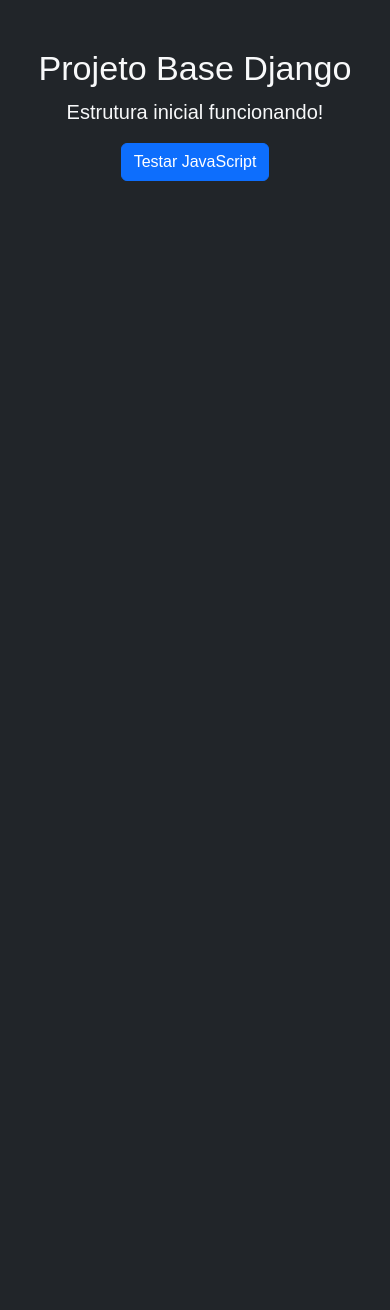
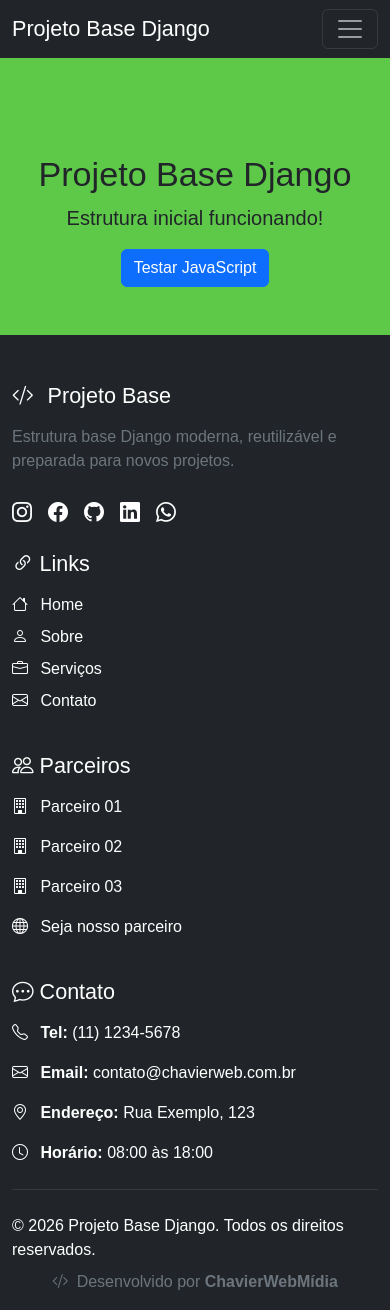
Before and after one commit to chavierwebmidia2026-glitch/site_novaonda_hotel, a Django app: page / in a window 390 px wide. Before the commit the page ends 181 px from the top, so only its background shows below. Run offline with Django 5.2, Linux system fonts and the light colour scheme.

Commit message:
Estrutura base Django com templates reutilizáveis e responsivos
`Estrutura e organização da base do projeto Django para reutilização em futuros projetos. Criação e configuração do sistema de templates com base.html, herança de templates e includes reutilizáveis para Header, Navbar, Footer e Card. Organização dos arquivos estáticos em CSS, JavaScript e imagens. Configuração e integração do Bootstrap e Bootstrap Icons. Implementação de Header e Navbar responsivos, com menu normal em telas maiores e menu hambúrguer em dispositivos móveis. Desenvolvimento e organização do Footer com links, ícones, parceiros e informações de contato. Configuração das URLs, Views e página Home. Testes realizados no navegador utilizando a página Home, verificando o carregamento dos templates, herança, includes, estilos, JavaScript, navegação e responsividade. A estrutura está funcionando corretamente na Home e preparada para a criação das próximas páginas.`

```diff
--- /dev/null
+++ b/projeto_base/static/css/contatos.css
@@ -0,0 +1,4 @@
+/* ============================
+   < CHWM := CHAVIERWEBMÍDIA >
+   < CSS := ESTILO CONTATOS.CSS >
+   ============================ */
--- /dev/null
+++ b/projeto_base/static/css/sobre.css
@@ -0,0 +1,4 @@
+/* ============================
+   < CHWM := CHAVIERWEBMÍDIA >
+   < CSS := ESTILO SOBRE.CSS >
+   ============================ */
--- a/projeto_base/static/css/style.css
+++ b/projeto_base/static/css/style.css
@@ -15,6 +15,6 @@ html {
 
 body {
     min-height: 100vh;
-    background-color: #101cc4;
+    background-color: #5ec949;
     font-family: Arial, sans-serif;
 }
--- a/projeto_base/static/js/script.js
+++ b/projeto_base/static/js/script.js
@@ -0,0 +1,7 @@
+// Mensagem no console
+console.log("JavaScript funcionando!");
+
+// Função para testar no navegador
+function mostrarMensagem() {
+    alert("JavaScript funcionando!");
+}
--- /dev/null
+++ b/projeto_base/templates/base.html
@@ -0,0 +1,55 @@
+<!-- ==================================
+    < CHWM := CHAVIERWEBMÍDIA >
+    < HTML := PÁGINA BASE.HTML INCLUDE >
+    =================================== -->
+
+{% load static %}
+
+<!DOCTYPE html>
+<html lang="pt-br">
+
+<head>
+    <meta charset="UTF-8">
+    <meta name="viewport" content="width=device-width, initial-scale=1.0">
+
+    <title>{% block title %}Projeto Base Django{% endblock %}</title>
+
+    <!-- Bootstrap -->
+    <link href="https://cdn.jsdelivr.net/npm/bootstrap@5.3.3/dist/css/bootstrap.min.css" rel="stylesheet">
+
+    <!-- Bootstrap Icons -->
+    <link rel="stylesheet"
+      href="https://cdn.jsdelivr.net/npm/bootstrap-icons@1.11.3/font/bootstrap-icons.min.css">
+
+
+    <!-- CSS próprio -->
+    <link rel="stylesheet" href="{% static 'css/style.css' %}">
+    <link rel="stylesheet" href="{% static 'css/sobre.css' %}">
+    <link rel="stylesheet" href="{% static 'css/contatos.css' %}">
+
+</head>
+
+<body class="d-flex flex-column min-vh-100">
+
+    {% include 'includes/header.html' %}
+
+    <main class="flex-grow-1 py-5">
+
+        {% block content %}
+        {% endblock %}
+
+
+    </main>
+
+    {% include 'includes/footer.html' %}
+
+    <!-- Bootstrap JS -->
+    <script src="https://cdn.jsdelivr.net/npm/bootstrap@5.3.3/dist/js/bootstrap.bundle.min.js">
+    </script>
+
+    <!-- JavaScript próprio -->
+    <script src="{% static 'js/script.js' %}"></script>
+
+</body>
+
+</html>
--- /dev/null
+++ b/projeto_base/templates/contatos.html
@@ -0,0 +1,4 @@
+<!-- =============================
+    < CHWM := CHAVIERWEBMÍDIA >
+    < HTML := PÁGINA CONTATOS >
+    ============================= -->
--- /dev/null
+++ b/projeto_base/templates/includes/footer.html
@@ -0,0 +1,294 @@
+<!-- ====================================
+    < CHWM := CHAVIERWEBMÍDIA >
+    < HTML := PÁGINA FOOTER.HTML INCLUDE >
+    ==================================== -->
+
+
+
+
+
+<footer class="footer bg-dark text-white pt-5 pb-3">
+
+    <div class="container">
+
+        <!-- =========================
+             CONTEÚDO PRINCIPAL
+        ========================== -->
+        <div class="row g-4">
+
+
+            <!-- =========================
+                 MARCA
+            ========================== -->
+            <div class="col-12 col-md-4">
+
+                <h2 class="fs-4 mb-3">
+                    <i class="bi bi-code-slash me-2"></i>
+                    Projeto Base
+                </h2>
+
+                <p class="text-secondary fs-6">
+                    Estrutura base Django moderna,
+                    reutilizável e preparada para novos projetos.
+                </p>
+
+                <!-- Redes sociais -->
+                <div class="d-flex gap-3 mt-4">
+
+                    <a href="#"
+                       class="text-white fs-5"
+                       title="Instagram">
+                        <i class="bi bi-instagram"></i>
+                    </a>
+
+                    <a href="#"
+                       class="text-white fs-5"
+                       title="Facebook">
+                        <i class="bi bi-facebook"></i>
+                    </a>
+
+                    <a href="#"
+                       class="text-white fs-5"
+                       title="GitHub">
+                        <i class="bi bi-github"></i>
+                    </a>
+
+                    <a href="#"
+                       class="text-white fs-5"
+                       title="LinkedIn">
+                        <i class="bi bi-linkedin"></i>
+                    </a>
+
+                    <a href="#"
+                       class="text-white fs-5"
+                       title="WhatsApp">
+                        <i class="bi bi-whatsapp"></i>
+                    </a>
+
+                </div>
+
+            </div>
+
+
+            <!-- =========================
+                 LINKS
+            ========================== -->
+            <div class="col-12 col-sm-6 col-md-2">
+
+                <h3 class="fs-4 mb-3">
+                    <i class="bi bi-link-45deg me-0"></i>
+                    Links
+                </h3>
+
+                <ul class="list-unstyled">
+
+                    <li class="mb-2">
+                        <a href="{% url 'home' %}"
+                           class="text-white text-decoration-none fs-6">
+
+                            <i class="bi bi-house me-2"></i>
+                            Home
+
+                        </a>
+                    </li>
+
+                    <li class="mb-2">
+                        <a href="#"
+                           class="text-white text-decoration-none fs-6">
+
+                            <i class="bi bi-person me-2"></i>
+                            Sobre
+
+                        </a>
+                    </li>
+
+                    <li class="mb-2">
+                        <a href="#"
+                           class="text-white text-decoration-none fs-6">
+
+                            <i class="bi bi-briefcase me-2"></i>
+                            Serviços
+
+                        </a>
+                    </li>
+
+                    <li class="mb-2">
+                        <a href="#"
+                           class="text-white text-decoration-none fs-6">
+
+                            <i class="bi bi-envelope me-2"></i>
+                            Contato
+
+                        </a>
+                    </li>
+
+                </ul>
+
+            </div>
+
+
+            <!-- =========================
+                 PARCEIROS
+            ========================== -->
+            <div class="col-12 col-sm-6 col-md-3">
+
+                <h3 class="fs-4 mb-3">
+                    <i class="bi bi-people me-0"></i>
+                    Parceiros
+                </h3>
+
+                <ul class="list-unstyled">
+
+                    <li class="mb-3">
+                        <a href="#"
+                           class="text-white text-decoration-none fs-6">
+
+                            <i class="bi bi-building me-2"></i>
+                            Parceiro 01
+
+                        </a>
+                    </li>
+
+                    <li class="mb-3">
+                        <a href="#"
+                           class="text-white text-decoration-none fs-6">
+
+                            <i class="bi bi-building me-2"></i>
+                            Parceiro 02
+
+                        </a>
+                    </li>
+
+                    <li class="mb-3">
+                        <a href="#"
+                           class="text-white text-decoration-none fs-6">
+
+                            <i class="bi bi-building me-2"></i>
+                            Parceiro 03
+
+                        </a>
+                    </li>
+
+                    <li class="mb-3">
+                        <a href="#"
+                           class="text-white text-decoration-none fs-6">
+
+                            <i class="bi bi-globe me-2"></i>
+                            Seja nosso parceiro
+
+                        </a>
+                    </li>
+
+                </ul>
+
+            </div>
+
+
+            <!-- =========================
+                 CONTATO
+            ========================== -->
+            <div class="col-12 col-md-3">
+
+                <h3 class="fs-4 mb-3">
+                    <i class="bi bi-chat-dots me-0"></i>
+                    Contato
+                </h3>
+
+
+                <!-- Telefone -->
+                <p class="mb-3">
+
+                    <strong>
+                        <i class="bi bi-telephone me-2"></i>
+                        Tel:
+                    </strong>
+
+                    <span class="fs-6">
+                        (11) 1234-5678
+                    </span>
+
+                </p>
+
+
+                <!-- Email -->
+                <p class="mb-3">
+
+                    <strong>
+                        <i class="bi bi-envelope me-2"></i>
+                        Email:
+                    </strong>
+
+                    <span class="fs-6">
+                        contato@chavierweb.com.br
+                    </span>
+
+                </p>
+
+
+                <!-- Endereço -->
+                <p class="mb-3">
+
+                    <strong>
+                        <i class="bi bi-geo-alt me-2"></i>
+                        Endereço:
+                    </strong>
+
+                    <span class="fs-6">
+                        Rua Exemplo, 123
+                    </span>
+
+                </p>
+
+
+                <!-- Horário -->
+                <p class="mb-0">
+
+                    <strong>
+                        <i class="bi bi-clock me-2"></i>
+                        Horário:
+                    </strong>
+
+                    <span class="fs-6">
+                        08:00 às 18:00
+                    </span>
+
+                </p>
+
+            </div>
+
+        </div>
+
+
+        <!-- =========================
+             LINHA DIVISÓRIA
+        ========================== -->
+        <hr class="my-4 border-secondary">
+
+
+        <!-- =========================
+             RODAPÉ INFERIOR
+        ========================== -->
+        <div class="d-flex flex-column flex-md-row
+                    justify-content-between
+                    align-items-center
+                    gap-2">
+
+            <p class="mb-0 fs-6">
+                &copy; 2026 Projeto Base Django.
+                Todos os direitos reservados.
+            </p>
+
+            <p class="mb-0 fs-6 text-secondary">
+
+                <i class="bi bi-code-slash me-1"></i>
+
+                Desenvolvido por
+                <strong>ChavierWebMídia</strong>
+
+            </p>
+
+        </div>
+
+    </div>
+
+</footer>
--- /dev/null
+++ b/projeto_base/templates/includes/header.html
@@ -0,0 +1,68 @@
+<!-- ====================================
+    < CHWM := CHAVIERWEBMÍDIA >
+    < HTML := PÁGINA HEADER.HTML INCLUDE >
+    ==================================== -->
+
+
+<header class="header bg-dark text-white">
+
+    <nav class="navbar navbar-expand-md navbar-dark">
+
+        <div class="container">
+
+            <!-- LOGO -->
+            <a href="{% url 'home' %}" class="navbar-brand fs-4">
+                Projeto Base Django
+            </a>
+
+            <!-- BOTÃO HAMBÚRGUER -->
+            <button class="navbar-toggler"
+                    type="button"
+                    data-bs-toggle="collapse"
+                    data-bs-target="#menuNavbar"
+                    aria-controls="menuNavbar"
+                    aria-expanded="false"
+                    aria-label="Abrir menu">
+
+                <span class="navbar-toggler-icon"></span>
+
+            </button>
+
+            <!-- MENU -->
+            <div class="collapse navbar-collapse" id="menuNavbar">
+
+                <ul class="navbar-nav ms-auto">
+
+                    <li class="nav-item">
+                        <a href="{% url 'home' %}" class="nav-link">
+                            Home
+                        </a>
+                    </li>
+
+                    <li class="nav-item">
+                        <a href="#" class="nav-link">
+                            Sobre
+                        </a>
+                    </li>
+
+                    <li class="nav-item">
+                        <a href="#" class="nav-link">
+                            Serviços
+                        </a>
+                    </li>
+
+                    <li class="nav-item">
+                        <a href="#" class="nav-link">
+                            Contato
+                        </a>
+                    </li>
+
+                </ul>
+
+            </div>
+
+        </div>
+
+    </nav>
+
+</header>
--- a/projeto_base/templates/index.html
+++ b/projeto_base/templates/index.html
@@ -3,28 +3,16 @@
     < HTML := PÁGINA HOME >
     ============================= -->
 
+{% extends 'base.html' %}
 
-{% load static %}
 
-<!DOCTYPE html>
-<html lang="pt-br">
 
-<head>
-    <meta charset="UTF-8">
-    <meta name="viewport" content="width=device-width, initial-scale=1.0">
 
-    <title>Projeto Base Django</title>
+{% block title %}
+Home
+{% endblock %}
 
-    <!-- Bootstrap CSS -->
-    <link
-        href="https://cdn.jsdelivr.net/npm/bootstrap@5.3.3/dist/css/bootstrap.min.css"
-        rel="stylesheet">
-
-    <!-- CSS próprio -->
-    <link rel="stylesheet" href="{% static 'css/style.css' %}">
-</head>
-
-<body Class="bg-dark text-light">
+{% block content %}
 
 <div class="container mt-5 text-center">
 
@@ -40,20 +28,6 @@
         Testar JavaScript
     </button>
 
-        <div id="mensagem" class="alert alert-success mt-4 d-none">
-            JavaScript funcionando!
 </div>
 
-    </div>
-
-    <!-- Bootstrap JS -->
-    <script
-        src="https://cdn.jsdelivr.net/npm/bootstrap@5.3.3/dist/js/bootstrap.bundle.min.js">
-    </script>
-
-    <!-- JavaScript próprio -->
-    <script src="{% static 'js/script.js' %}"></script>
-
-</body>
-
-</html>
+{% endblock %}
--- /dev/null
+++ b/projeto_base/templates/sobre.html
@@ -0,0 +1,4 @@
+<!-- =============================
+    < CHWM := CHAVIERWEBMÍDIA >
+    < HTML := PÁGINA SOBRE >
+    ============================= -->
```
Lines whose indentation alone changed are shown as unchanged.
